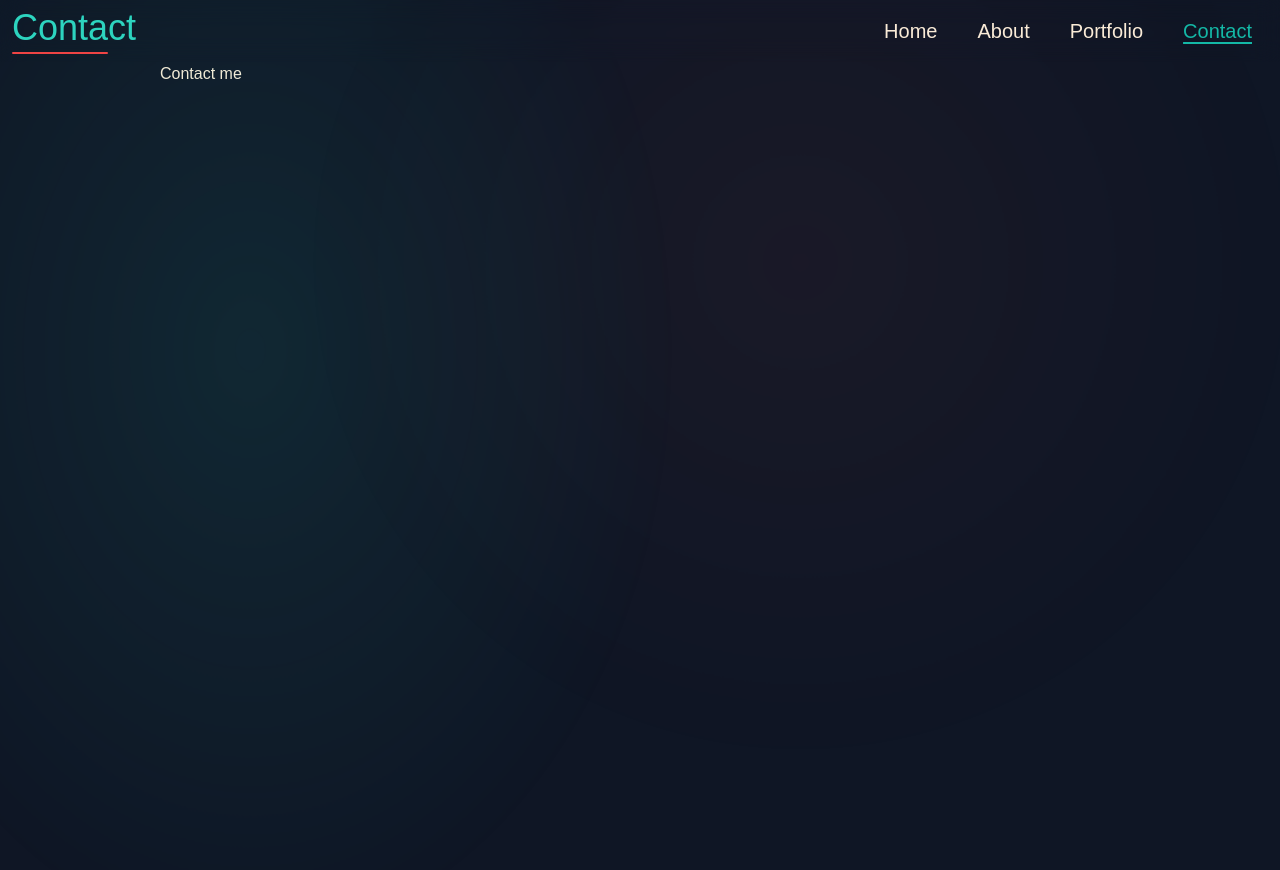
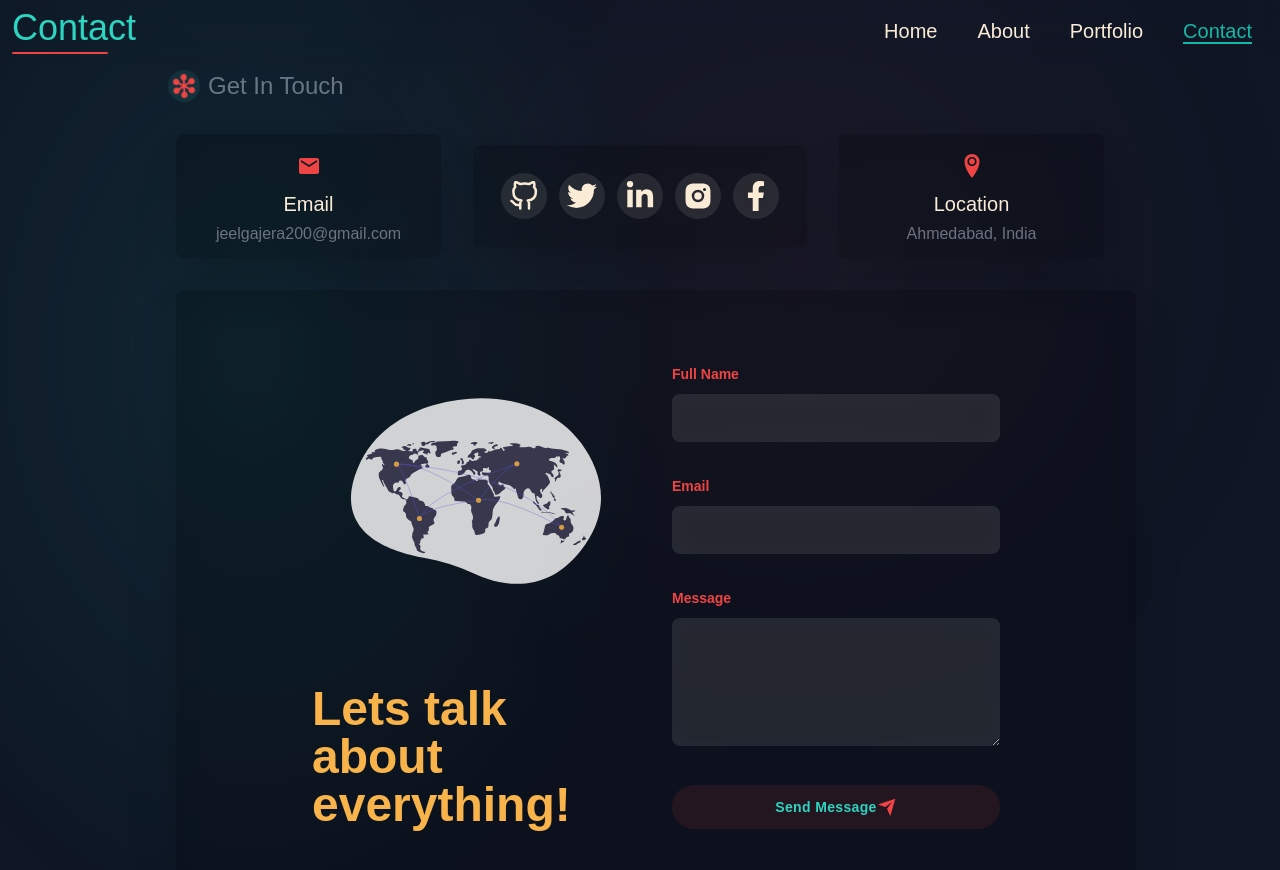
Before and after one commit to JeelGajera/earthian, a Next.js app: page /contact in a window 1280 px wide. Shown: the top 870 px of the page. Before the commit the page ends 800 px from the top, so only its background shows below. Built offline with nearby package versions, Linux system fonts and the light colour scheme.

Commit message:
feat: contact

```diff
--- a/components/Intro.jsx
+++ b/components/Intro.jsx
@@ -39,8 +39,8 @@ function Intro() {
 
     return (
         <>
-            <div className=" flex items-center justify-center ">
-                <div className="m-2 p-7 flex-col sm:flex-row md:flex lg:flex justify-center gap-4 min-w-fit max-h-max min-h-auto rounded-lg bg-white bg-opacity-10 backdrop-blur-md lg:p-8">
+            <div className="flex items-center justify-center ">
+                <div className="m-2 p-7 shadow-2xl flex-col sm:flex-row md:flex lg:flex justify-center gap-4 min-w-fit max-h-max min-h-auto rounded-lg bg-white bg-opacity-10 backdrop-blur-md lg:p-8">
                     <ImgFadeOut>
                         <Image className="rounded-full lg:p-0" width="160" height="160" src="https://res.cloudinary.com/www-lakshyafestldce-com/image/upload/v1657554374/MyPorfolio_JG/myself_uf7i4o.webp" alt="Profile_Image" />
                     </ImgFadeOut>
--- a/components/utils/FrameMotion.jsx
+++ b/components/utils/FrameMotion.jsx
@@ -82,7 +82,7 @@ export const FadeOut = ({ children }) => {
     return (
         <motion.div
             initial={{ opacity: 0, scale: 0.2 }}
-            animate={{ opacity: 1, scale: 1}}
+            animate={{ opacity: 1, scale: 1 }}
             transition={{ delay: 0.6, type: "spring", stiffness: 400 }}
         >
             {children}
--- a/package.json
+++ b/package.json
@@ -11,6 +11,7 @@
     "lint": "next lint"
   },
   "dependencies": {
+    "@emailjs/browser": "^3.6.2",
     "framer-motion": "^6.4.3",
     "next": "12.2.1",
     "react": "18.2.0",
--- a/pages/about.jsx
+++ b/pages/about.jsx
@@ -49,7 +49,9 @@ function about() {
 
   function MySelf() {
     const control = useAnimation();
-    const [ref, inView] = useInView();
+    const [ref, inView] = useInView({
+      threshold: 0.5,
+    });
 
     useEffect(() => {
       if (inView) {
@@ -64,7 +66,7 @@ function about() {
         <SectionTitle title="Me, MySelf & I"><CgUserlane /></SectionTitle>
         <motion.div
           initial={"hidden"} animate={control} variants={secPopOut}
-          className="ml-4 p-2 bg-black bg-opacity-20 backdrop-blur-md rounded">
+          className="ml-4 p-2 shadow-2xl bg-black bg-opacity-20 backdrop-blur-md rounded">
           <h3 className="text-[#f8b34b]">Hello! I'm Jeel</h3>
           <ul className="ml-4 text-md list-disc marker:text-[#f8b34b]">
             <li>I like to communicate with others because it give me chance to interact with others and also i learn something new with people, so it's help me improve my self.</li>
@@ -77,7 +79,9 @@ function about() {
 
   function Education() {
     const control2 = useAnimation();
-    const [ref2, inView2] = useInView();
+    const [ref2, inView2] = useInView({
+      threshold: 0.5,
+    });
 
     useEffect(() => {
       if (inView2) {
@@ -92,7 +96,7 @@ function about() {
         <SectionTitle title="Education"><IoMdSchool /></SectionTitle>
         <motion.div
           initial={"hidden"} animate={control2} variants={secPopOut}
-          className="ml-4 p-2 bg-black bg-opacity-20 backdrop-blur-md rounded">
+          className="ml-4 p-2 shadow-2xl bg-black bg-opacity-20 backdrop-blur-md rounded">
           <ul className="ml-4 text-md list-disc marker:text-[#f8b34b]">
             <li className="list-none p-1">
               <div className="text-[#f8b34b]">
@@ -122,7 +126,9 @@ function about() {
 
   function Experience() {
     const control3 = useAnimation();
-    const [ref3, inView3] = useInView();
+    const [ref3, inView3] = useInView({
+      threshold: 0.5,
+    });
 
     useEffect(() => {
       if (inView3) {
@@ -137,7 +143,7 @@ function about() {
         <SectionTitle title="Experience"><FaUserTie /></SectionTitle>
         <motion.div
           initial={"hidden"} animate={control3} variants={secPopOut}
-          className="ml-4 p-2 bg-black bg-opacity-20 backdrop-blur-md rounded">
+          className="ml-4 p-2 shadow-2xl bg-black bg-opacity-20 backdrop-blur-md rounded">
           <ul className="ml-4 text-md list-disc marker:text-[#f8b34b]">
             <li>
               I'm a student at L.D. College Of Engineering and pursuing computer engineering course, I have a good knowdlage of this field also I'm good in mathematics & management.
@@ -152,7 +158,9 @@ function about() {
 
   function MySkills() {
     const control4 = useAnimation();
-    const [ref4, inView4] = useInView();
+    const [ref4, inView4] = useInView({
+      threshold: 0.5,
+    });
 
     useEffect(() => {
       if (inView4) {
@@ -167,7 +175,7 @@ function about() {
         <SectionTitle title="Skills"><MdEngineering /></SectionTitle>
         <motion.div
           initial={"hidden"} animate={control4} variants={secPopOut}
-          className="ml-4 p-2 bg-black bg-opacity-20 backdrop-blur-md rounded">
+          className="ml-4 p-2 shadow-2xl bg-black bg-opacity-20 backdrop-blur-md rounded">
           <ul className="ml-4 text-md list-none">
             <li>
               <span className="text-[#f8b34b] mb-2">Programing Languages</span>
--- a/pages/contact.jsx
+++ b/pages/contact.jsx
@@ -1,14 +1,242 @@
-import React from 'react';
+import React, { useRef, useEffect } from 'react';
+import emailjs from '@emailjs/browser';
 import Layout from '../layout/Layout';
+import Link from 'next/link';
+import Image from 'next/image';
+import { TextDown, IconFadeOutHover, FadeOut } from '../components/utils/FrameMotion';
+import { SiGotomeeting } from 'react-icons/si';
+import { MdEmail } from 'react-icons/md';
+import { ImLocation2 } from 'react-icons/im';
+import { FiGithub } from 'react-icons/fi';
+import { GrTwitter } from 'react-icons/gr';
+import { RiInstagramFill, RiSendPlaneFill } from 'react-icons/ri';
+import { FaFacebookF, FaLinkedinIn } from 'react-icons/fa';
+import { motion, useAnimation } from 'framer-motion';
+import { useInView } from "react-intersection-observer";
+
 
 function contact() {
+
+  const secPopOut = {
+    hidden: {
+      opacity: 0, scale: 0.8
+    },
+    visible: {
+      scale: 1,
+      opacity: 1,
+      transition: {
+        delay: 0.3, type: 'spring', stiffness: 400
+      }
+    }
+  };
+
+  const SectionTitle = () => {
+    return (
+      <TextDown>
+        <div className="mb-2 flex items-center text-xl sm:text-2xl z-0">
+          <IconFadeOutHover>
+            <div className="m-2 animate-spinSlow flex text-red-500 bg-teal-400 bg-opacity-10 rounded-full p-1">
+              <SiGotomeeting />
+            </div>
+          </IconFadeOutHover>
+          <h1 className=" text-gray-500">Get In Touch</h1>
+        </div>
+      </TextDown>
+    );
+  }
+
+  const DynamicIcon = ({ children }) => {
+    return (
+      <div className="p-2 m-1 flex justify-center text-2xl hover:animate-waving-hand rounded-full text-red-500 hover:text-teal-400">
+        <IconFadeOutHover>
+          {children}
+        </IconFadeOutHover>
+      </div>
+    );
+  };
+
+  const DarkDiv = ({ children, refn, ctr }) => {
+    return (
+      <motion.div ref={refn} initial={"hidden"} animate={ctr} variants={secPopOut}
+        className="m-4 p-2 shadow-2xl md:w-full rounded-lg bg-black bg-opacity-20 backdrop-blur-md">
+        {children}
+      </motion.div>
+    );
+  };
+
+  const SocialBtn = ({ children, to }) => {
+    return (
+      <IconFadeOutHover>
+        <a target="_blank" rel="noopener noreferrer" href={to} className="p-2 bg-white bg-opacity-10 hover:bg-teal-400 hover:bg-opacity-10 hover:text-red-500 backdrop-blur-md rounded-full flex items-center justify-center cursor-pointer hover:animate-pulse ">
+          {children}
+        </a>
+      </IconFadeOutHover>
+    )
+  }
+
+  const Email = () => {
+    const control = useAnimation();
+    const [ref, inView] = useInView({
+      threshold: 0.5,
+    });
+
+    useEffect(() => {
+      if (inView) {
+        control.start("visible");
+      } if (!inView) {
+        control.start("hidden");
+      }
+    }, [control, inView]);
+
+    return (
+      <DarkDiv refn={ref} ctr={control}>
+        <div className="flex-col justify-center">
+          <DynamicIcon><MdEmail /></DynamicIcon>
+          <h1 className="flex item-center justify-center text-xl">Email</h1>
+          <Link href="mailto:jeelgajera200@gmail.com" passHref target="_blank" rel="noopener noreferrer">
+            <p className="flex item-center justify-center text-gray-500 p-1 cursor-pointer">jeelgajera200@gmail.com</p>
+          </Link>
+        </div>
+      </DarkDiv>
+    );
+  };
+
+  const SocialDiv = () => {
+    const control2 = useAnimation();
+    const [ref2, inView2] = useInView({
+      threshold: 0.5,
+    });
+
+    useEffect(() => {
+      if (inView2) {
+        control2.start("visible");
+      } if (!inView2) {
+        control2.start("hidden");
+      }
+    }, [control2, inView2]);
+
+    return (
+      <DarkDiv refn={ref2} ctr={control2}>
+        <ul className="m-3 p-2 gap-3 text-3xl flex items-center justify-center">
+          <SocialBtn to="https://github.com/JeelGajera"><FiGithub /></SocialBtn>
+          <SocialBtn to="https://twitter.com/enisoter_jg"><GrTwitter /></SocialBtn>
+          <SocialBtn to="https://www.linkedin.com/in/jeel-gajera-063970215"><FaLinkedinIn /></SocialBtn>
+          <SocialBtn to="https://www.instagram.com/enisoter_jg"><RiInstagramFill /></SocialBtn>
+          <SocialBtn to="https://www.facebook.com/enisoter_jg"><FaFacebookF /></SocialBtn>
+        </ul>
+      </DarkDiv>
+    );
+  };
+
+  const Location = () => {
+    const control3 = useAnimation();
+    const [ref3, inView3] = useInView({
+      threshold: 0.5,
+    });
+
+    useEffect(() => {
+      if (inView3) {
+        control3.start("visible");
+      } if (!inView3) {
+        control3.start("hidden");
+      }
+    }, [control3, inView3]);
+
+    return (
+      <DarkDiv refn={ref3} ctr={control3}>
+        <div className="flex-col justify-center">
+          <DynamicIcon><ImLocation2 /></DynamicIcon>
+          <h1 className="flex item-center justify-center text-xl">Location</h1>
+          <p className="flex item-center justify-center text-gray-500 p-1 cursor-pointer">Ahmedabad, India</p>
+        </div>
+      </DarkDiv>
+    );
+  };
+
+  const Form = () => {
+
+    const form = useRef();
+
+    const sendEmail = (e) => {
+      e.preventDefault();
+
+      emailjs.sendForm('service_ekvenj9', 'template_luj4ace', form.current, 'pm_CA6QtjyNSkb7xE')
+        .then((result) => {
+          console.log(result.text);
+          document.getElementById("statusText").innerHTML = ("Thank You 😊! for contacting me.");
+        }, (error) => {
+          console.log(error.text);
+          document.getElementById("statusText").innerHTML = ("Ooops.. 😑! Please try again later.");
+        });
+      e.target.reset();
+    };
+
+    const control4 = useAnimation();
+    const [ref4, inView4] = useInView({
+      threshold: 0.2,
+    });
+
+    useEffect(() => {
+      if (inView4) {
+        control4.start("visible");
+      } if (!inView4) {
+        control4.start("hidden");
+      }
+    }, [control4, inView4]);
+
+    return (
+      <DarkDiv refn={ref4} ctr={control4}>
+        <form ref={form} onSubmit={sendEmail}>
+          <div
+            className="max-w-screen-xl px-8 grid gap-8 grid-cols-1 md:grid-cols-2 md:px-12 lg:px-16 xl:px-32 py-16 mx-auto text-[#f8b34b] rounded-lg shadow-lg">
+            <div className="flex flex-col justify-between">
+              <div className="m-1 text-center animate-pulseSlow">
+                <Image width="250" height="250" src="/contactForm.svg" alt="form-img" />
+              </div>
+              <FadeOut>
+                <h2 id="statusText" className="text-4xl lg:text-5xl font-bold leading-tight">Lets talk about everything!</h2>
+              </FadeOut>
+            </div>
+            <div className="">
+              <div>
+                <span className="text-sm text-red-500 font-bold">Full Name</span>
+                <input className="w-full bg-white bg-opacity-10 backdrop-blur-md text-gray-300 mt-2 p-3 rounded-lg focus:outline-none focus:shadow-outline"
+                  type="text" name="name" required />
+              </div>
+              <div className="mt-8">
+                <span className="text-sm text-red-500 font-bold">Email</span>
+                <input className="w-full bg-white bg-opacity-10 backdrop-blur-md text-gray-300 mt-2 p-3 rounded-lg focus:outline-none focus:shadow-outline"
+                  type="email" name="email" required />
+              </div>
+              <div className="mt-8">
+                <span className="text-sm text-red-500 font-bold">Message</span>
+                <textarea required name="message"
+                  className="w-full h-32 bg-white bg-opacity-10 backdrop-blur-md text-gray-300 mt-2 p-3 rounded-lg focus:outline-none focus:shadow-outline"></textarea>
+              </div>
+              <div className="mt-8">
+                <button type="submit"
+                  className="flex justify-center text-sm font-bold tracking-wide bg-red-500 bg-opacity-10 text-teal-400 p-3 rounded-full w-full transform active:translate-y-[4px] active:shadow-active">
+                  Send Message <span className="text-red-500 text-xl animate-waving-hand"><RiSendPlaneFill /></span>
+                </button>
+              </div>
+            </div>
+          </div>
+        </form>
+      </DarkDiv>
+    );
+  };
+
   return (
     <Layout section="Contact" title="Jeel Gajera | Contact 😊">
-      <div>
-        <h1>Contact me</h1>
+      <SectionTitle />
+      <div className="md:flex items-center justify-center">
+        <Email />
+        <SocialDiv />
+        <Location />
       </div>
+      <Form />
     </Layout>
   )
 }
 
-export default contact
+export default contact;
--- a/pages/index.jsx
+++ b/pages/index.jsx
@@ -14,7 +14,7 @@ export default function Home() {
   const SocialBtn = ({ children, to }) => {
     return (
       <IconFadeOutHover>
-        <a target="_blank" rel="noopener noreferrer" href={to} className="p-2 bg-white bg-opacity-10 hover:bg-teal-400 hover:bg-opacity-10 hover:text-red-500 backdrop-blur-md rounded-full flex items-center justify-center cursor-pointer hover:animate-pulse ">
+        <a target="_blank" rel="noopener noreferrer" href={to} className="p-2 shadow-2xl bg-white bg-opacity-10 hover:bg-teal-400 hover:bg-opacity-10 hover:text-red-500 backdrop-blur-md rounded-full flex items-center justify-center cursor-pointer hover:animate-pulse ">
           {children}
         </a>
       </IconFadeOutHover>
--- a/tailwind.config.js
+++ b/tailwind.config.js
@@ -19,6 +19,8 @@ module.exports = {
         },
       },
       animation: {
+        pulseSlow: 'pulse 5s infinite',
+        spinSlow : 'spin 3s linear infinite',
         pingSlow: 'ping 4s cubic-bezier(0, 0, 0.4, 1) infinite',
         bounce: 'bounce 2.5s infinite',
         'waving-hand': 'wave 2s linear infinite',
```
Also changed, not shown: public/contactForm.svg (added), 1 other file (tests, documents, lock files or other folders).
